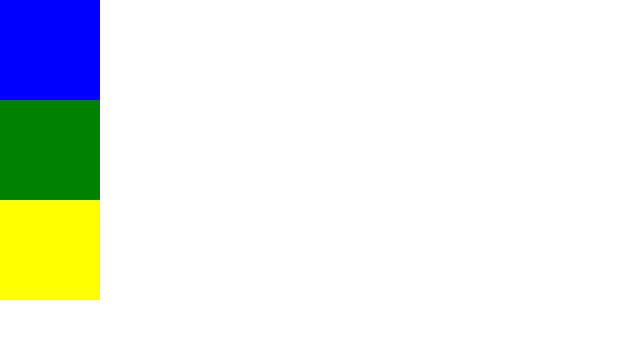
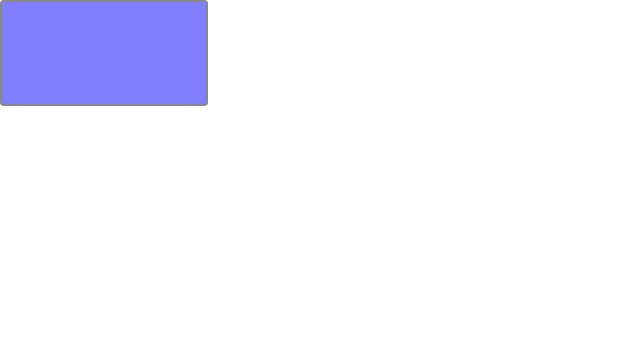
Before and after one commit to behoney/study_react_redux_sass, a React (Create React App) app: page / in a window 1280 px wide. Shown: the top 338 px of the page, without its empty margins (0-640 px from the left). Built offline with nearby package versions, Linux system fonts and the light colour scheme.

Commit message:
[add] 1.20

```diff
--- a/src/CH1.jsx
+++ b/src/CH1.jsx
@@ -1,22 +1,18 @@
-import React, { useState, useEffect } from 'react'
+import React, { useState, useEffect, useRef } from 'react'
 import "./CH1.scss"
 
-const Block = (props) => {
-  return (
-    <div className='block' {...props}></div>)
-}
+function CH1() {
 
-function CH1() {
-  console.log("hi");
+  const ref = useRef();
+  useEffect(() => {
+    ref.current.focus();
+    setTimeout(() => {
+      ref.current.id = "hover"
+    }, 500)
+  }, []);
   return (
     <>
-      <Block />
-      <Block style={{
-        backgroundColor: "green"
-      }} />
-      <Block id="hover" style={{
-        backgroundColor: "yellow"
-      }} />
+      <input className='block' ref={ref} />
     </>
   )
 }
--- a/src/CH1.scss
+++ b/src/CH1.scss
@@ -6,7 +6,7 @@
 }
 #hover{
     transition: all 1s;
-    &:hover{
+    &:hover, &:focus{
         width: 200px;
         opacity: 0.5;
     }
```
